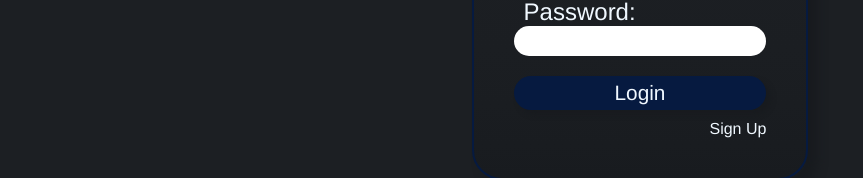
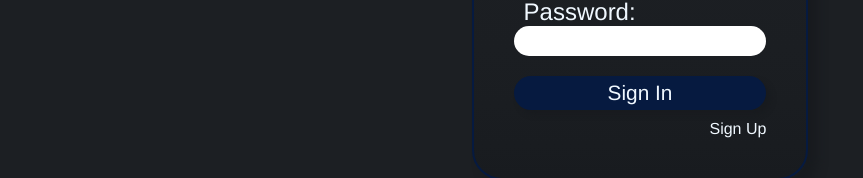
Before and after one commit to strGiorgio/websites_practice, a Vue app in the folder admin_dashboard/: page / in a window 1280 px wide. Shown: the part 148-326 px from the top of the page, without its empty margins (0-863 px from the left). Built offline with nearby package versions, Linux system fonts and the light colour scheme.

Commit message:
Change login texts to sign in

```diff
--- a/admin_dashboard/src/components/Home-components/main-form.vue
+++ b/admin_dashboard/src/components/Home-components/main-form.vue
@@ -1,13 +1,13 @@
 <template>
     <form class="form">
-        <div class="login-wrapper" v-show="showLogin">
+        <div class="signIn-wrapper" v-show="showsignIn">
             <label for="name">Name:</label>
             <input id="name" type="text"  v-model="name" maxlength="24" minlength="2" required>
 
             <label for="passwd">Password:</label>
             <input id="passwd" type="password" v-model="passwd" maxlength="24" minlength="4" required>
 
-            <button>Login</button>
+            <button>Sign In</button>
             <a href="#" @click="changeScreen">Sign Up</a>
         </div>
 
@@ -22,7 +22,7 @@
             <input id="passwd" type="password" v-model="passwd" maxlength="24" minlength="4" required>
 
             <button>Sign Up</button>
-            <a href="#" @click="changeScreen">Login</a>
+            <a href="#" @click="changeScreen">Sign In</a>
         </div>
 
     </form>
@@ -33,13 +33,13 @@ export default {
     name: 'mainForm',
     data() {
         return {
-            showLogin: true,
+            showsignIn: true,
             showSignUp: false
         }
     },
     methods: {
         changeScreen() {
-            this.showLogin = !this.showLogin;
+            this.showsignIn = !this.showsignIn;
             this.showSignUp = !this.showSignUp;
         }
     }
@@ -60,7 +60,7 @@ export default {
         background: linear-gradient(var(--grey-primary), 75%, var(--grey-secondary));
     }
 
-    .form .login-wrapper {
+    .form .signIn-wrapper {
     }
 
     .form label {
```
